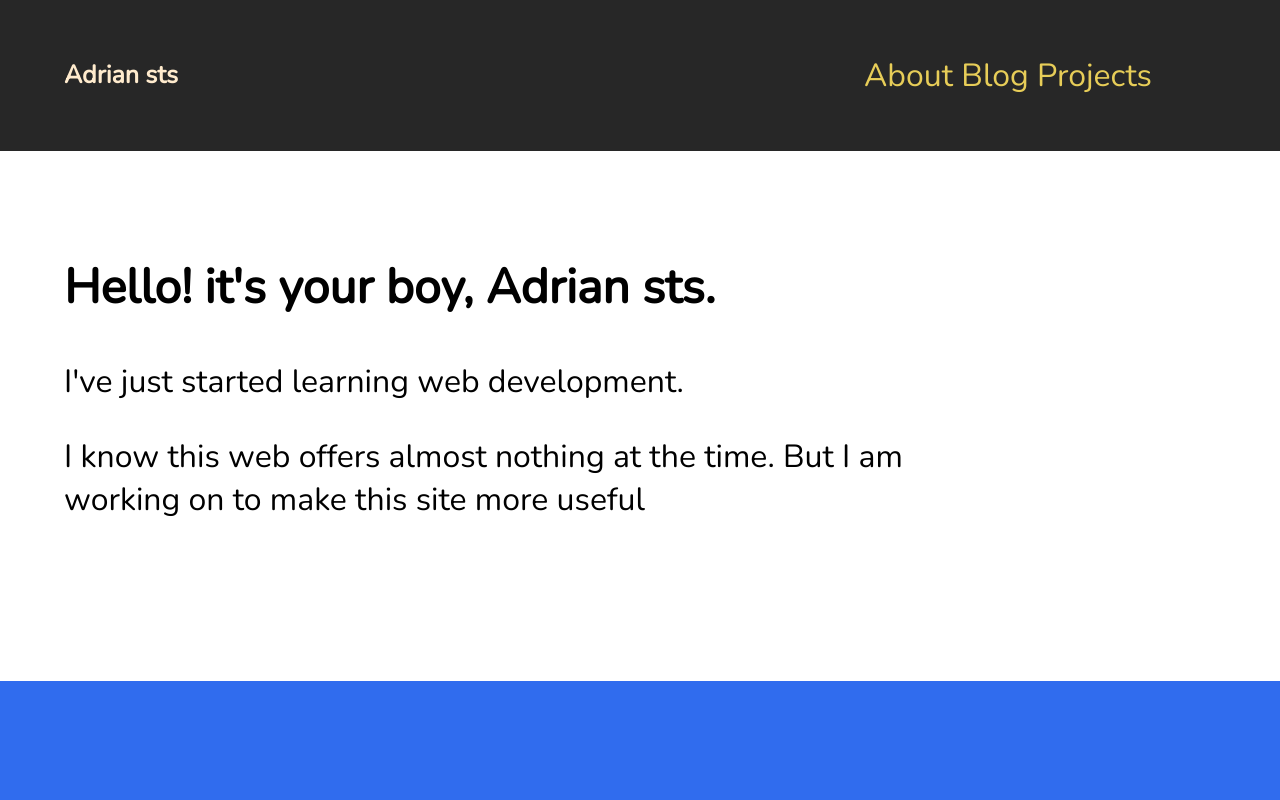
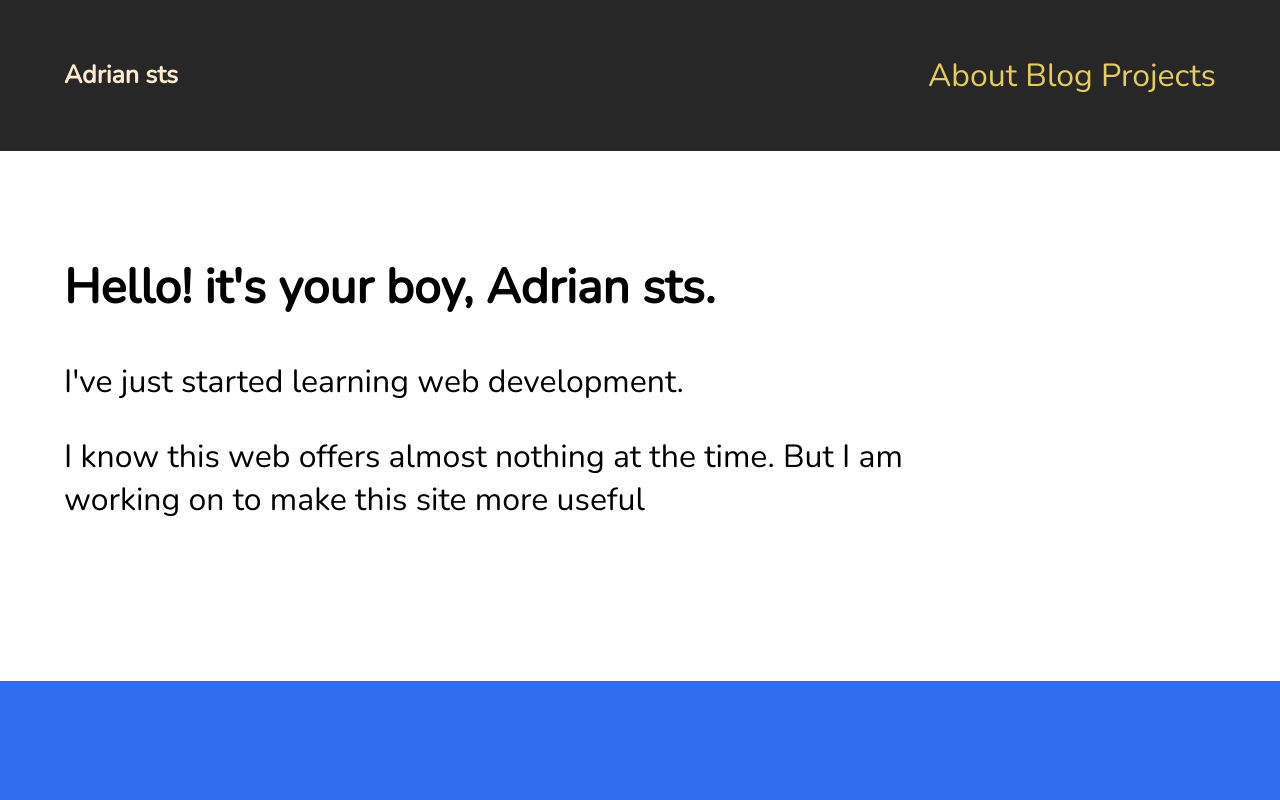
Before and after one commit to adrianstanislaus/adrianstanislaus.github.io, a plain HTML site: page index.html in a window 1280 px wide. Shown: the top 800 px of the page. Drawn offline with nearby package versions, Linux system fonts and the light colour scheme.

Commit message:
update nav

```diff
--- a/index.css
+++ b/index.css
@@ -9,7 +9,7 @@ header{
     display: flex;
     justify-content: space-between;
     align-items: center;
-    padding: 0% 10% 0% 5%;
+    padding: 0% 5% 0% 5%;
     background-color: rgb(39, 39, 39);
     margin: auto;
 }
```
